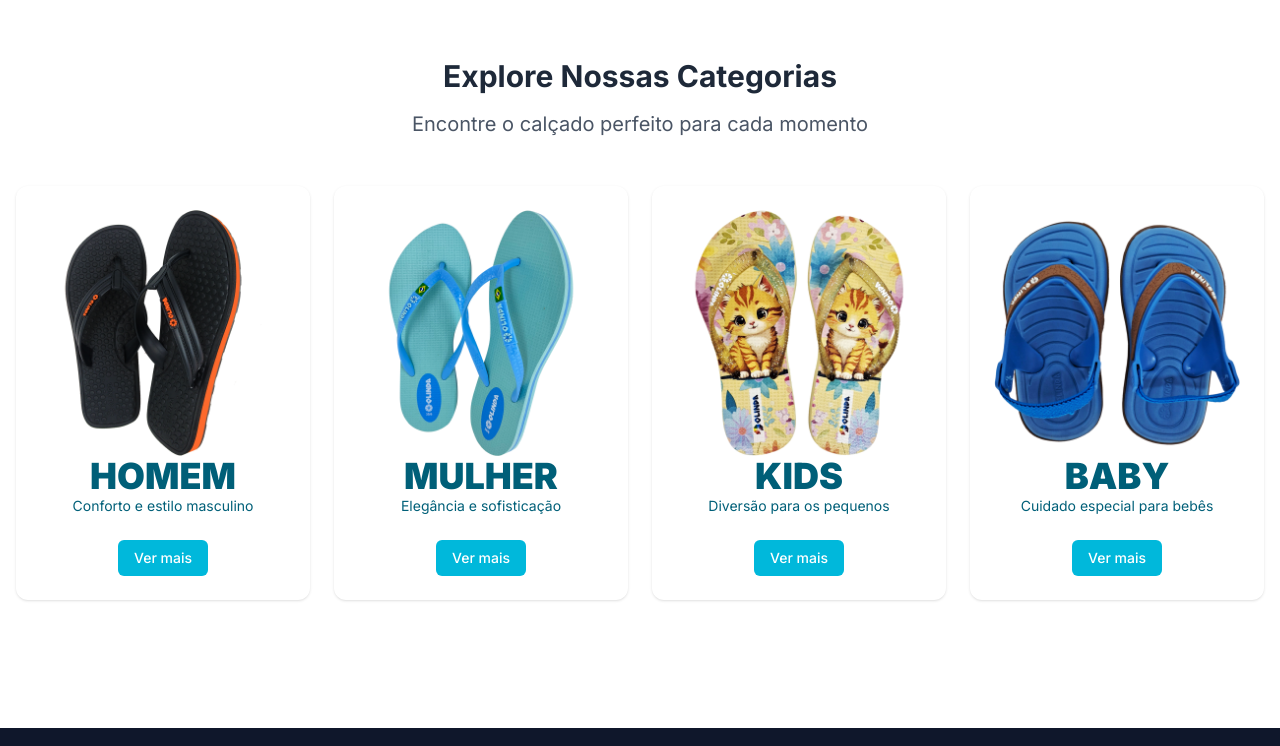
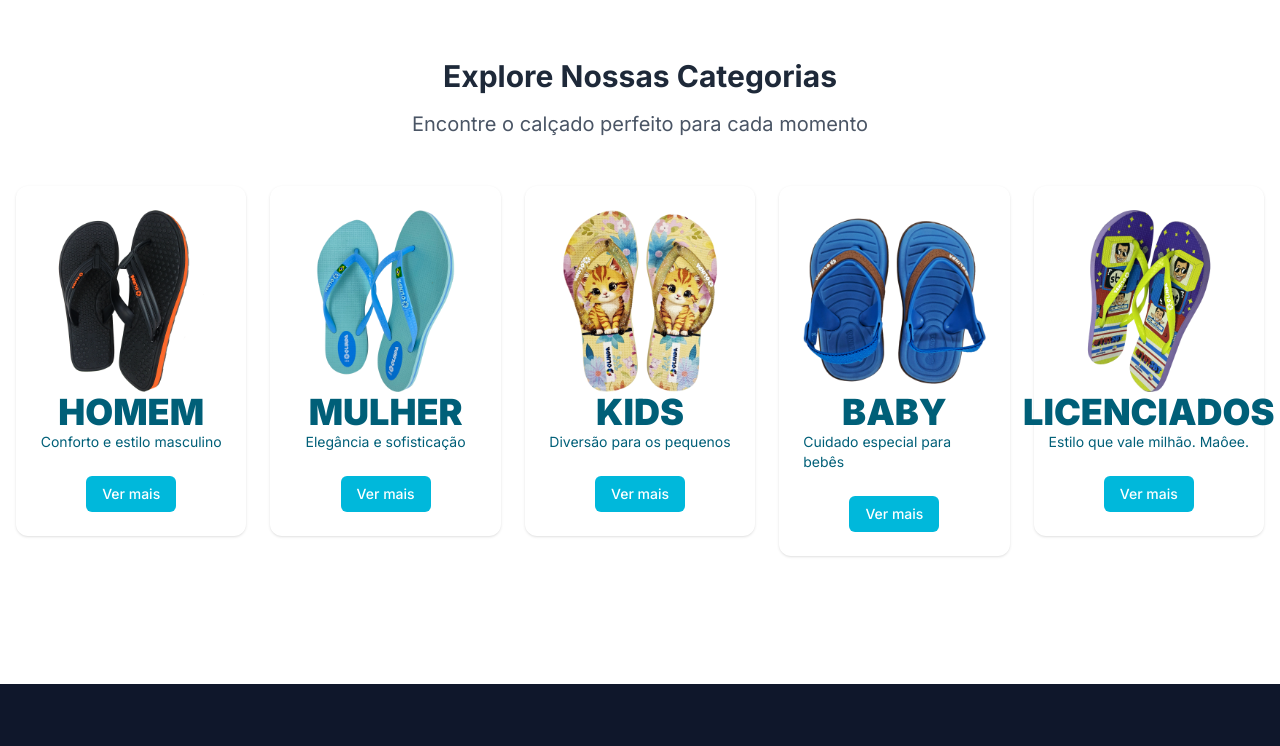
Before and after one commit to 7Zac/ecommerce-sandalias, a Next.js app: page / in a window 1280 px wide. Shown: the part 941-1687 px from the top of the page. Built offline with nearby package versions, Linux system fonts and the light colour scheme.

Commit message:
created licenciate new card category

```diff
--- a/src/components/featured-categories.tsx
+++ b/src/components/featured-categories.tsx
@@ -28,6 +28,12 @@
       image: "/baby_bee_jeans.png",
       description: "Cuidado especial para bebês",
     },
+    {
+      name: "Licenciados",
+      href: "/licenciados",
+      image: "/Tbt_Fem.png",
+      description: "Estilo que vale milhão. Maôee.",
+    },
   ]
 
   return (
@@ -38,7 +44,7 @@
           <p className="text-xl text-gray-600">Encontre o calçado perfeito para cada momento</p>
         </div>
 
-        <div className="grid grid-cols-1 md:grid-cols-2 lg:grid-cols-4 gap-6">
+        <div className="grid grid-cols-1 md:grid-cols-2 lg:grid-cols-5 gap-6">
           {categories.map((category) => (
             <Link key={category.name} href={category.href}>
               <Card className="p-0 border-0 hover:bg-[#63a8b1] text-cyan-800 hover:text-white transition-all duration-300 group cursor-pointer">
```
Also changed, not shown: public/Tbt_Fem.png (added).
